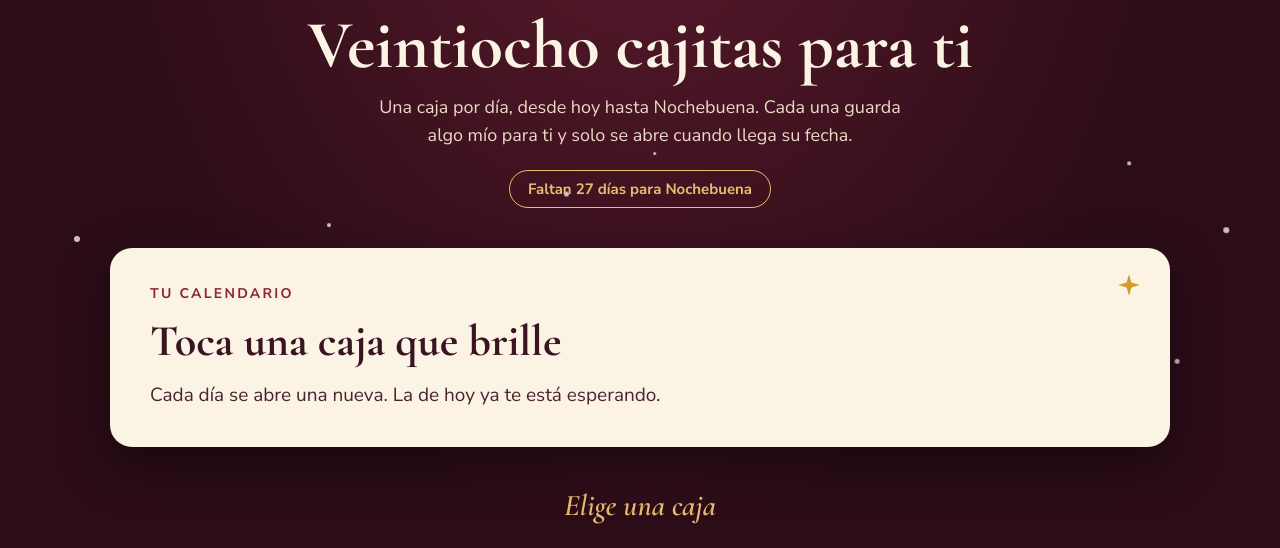
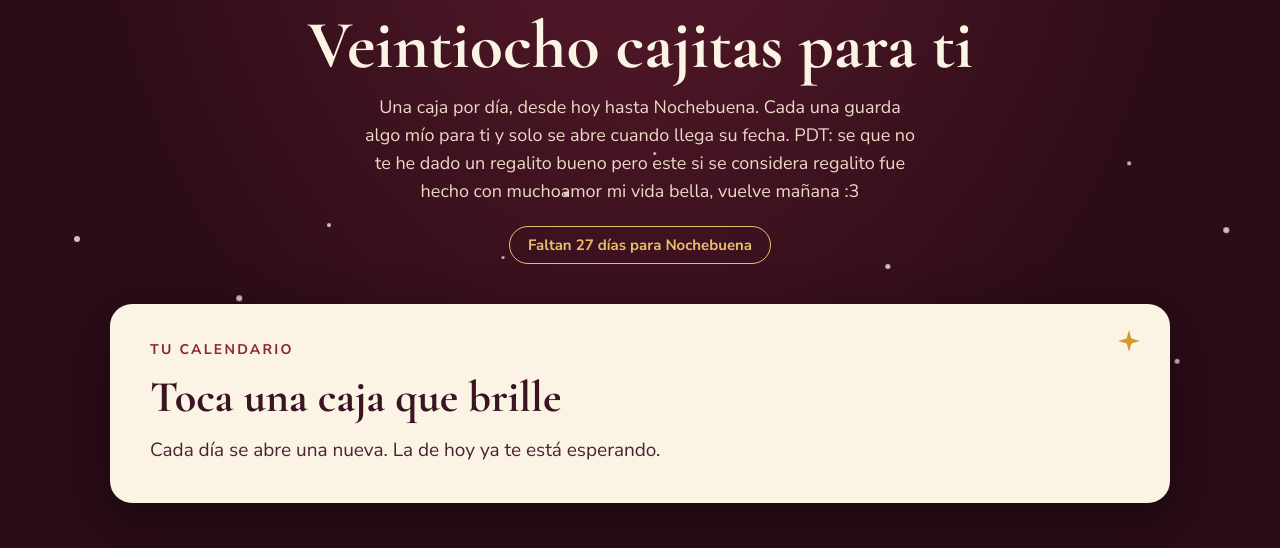
Before and after one commit to IngeMartin-dev/calendario, a plain HTML site: page index.html in a window 1280 px wide. Shown: the part 172-720 px from the top of the page. Drawn offline with nearby package versions, Linux system fonts and the light colour scheme.

Commit message:
mensaje ext

```diff
--- a/index.html
+++ b/index.html
@@ -108,7 +108,7 @@ footer p{margin:0;font-family:var(--serif);font-style:italic;font-weight:600;fon
     <svg aria-hidden="true" width="34" height="34" viewBox="0 0 24 24"><path d="M12 21l-1.45-1.32C5.4 15.36 2 12.28 2 8.5 2 5.42 4.42 3 7.5 3c1.74 0 3.41.81 4.5 2.09C13.09 3.81 14.76 3 16.5 3 19.58 3 22 5.42 22 8.5c0 3.78-3.4 6.86-8.55 11.18L12 21z" fill="#c0344f"/></svg>
     <p class="eyebrow"><span id="nine">9</span> meses contigo</p>
     <h1>Veintiocho cajitas para ti</h1>
-    <p class="lead">Una caja por día, desde hoy hasta Nochebuena. Cada una guarda algo mío para ti y solo se abre cuando llega su fecha.</p>
+    <p class="lead">Una caja por día, desde hoy hasta Nochebuena. Cada una guarda algo mío para ti y solo se abre cuando llega su fecha. PDT: se que no te he dado un regalito bueno pero este si se considera regalito fue hecho con muchoamor mi vida bella, vuelve mañana :3</p>
     <p class="count" id="count"></p>
   </header>
 
```
